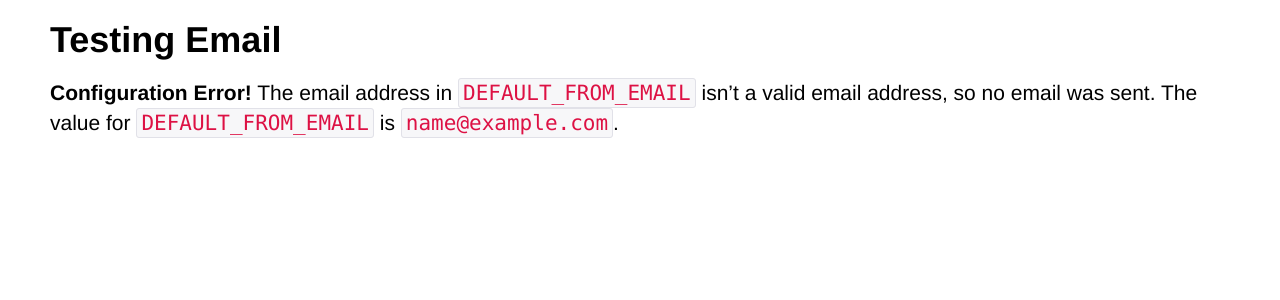
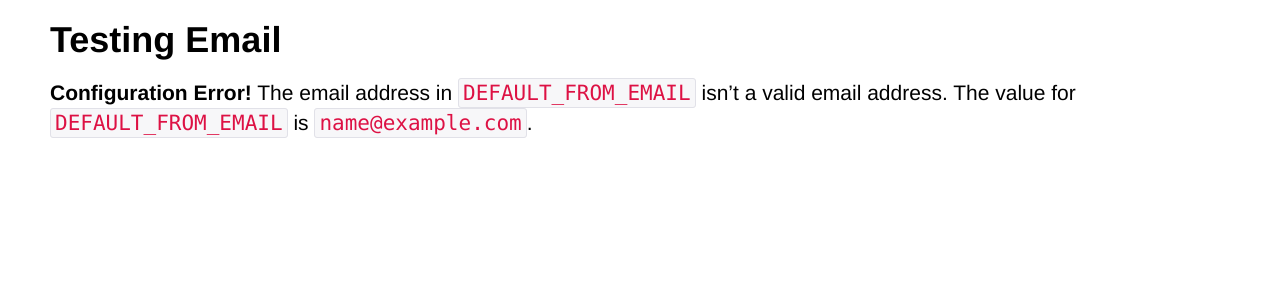
Before and after one commit to dominicrodger/djohno, a Django app: template djohno/templates/djohno/bad_email.html in a window 1280 px wide. Shown: the top 300 px of the page. Run offline with Django 3.2, Linux system fonts and the light colour scheme; the template is opened without the code that fills it: most values are stand-ins (such as "Sample title", 1, 10 or a date in 2020).

Commit message:
We won't send emails from this view any more

```diff
--- a/djohno/templates/djohno/_bad_email_invalid.html
+++ b/djohno/templates/djohno/_bad_email_invalid.html
@@ -1,4 +1,3 @@
 The email address in <code>DEFAULT_FROM_EMAIL</code> isn&rsquo;t a
-valid email address, so no email was sent. The value
-for <code>DEFAULT_FROM_EMAIL</code> is
+valid email address. The value for <code>DEFAULT_FROM_EMAIL</code> is
 <code>{{ from_email }}</code>.
```
